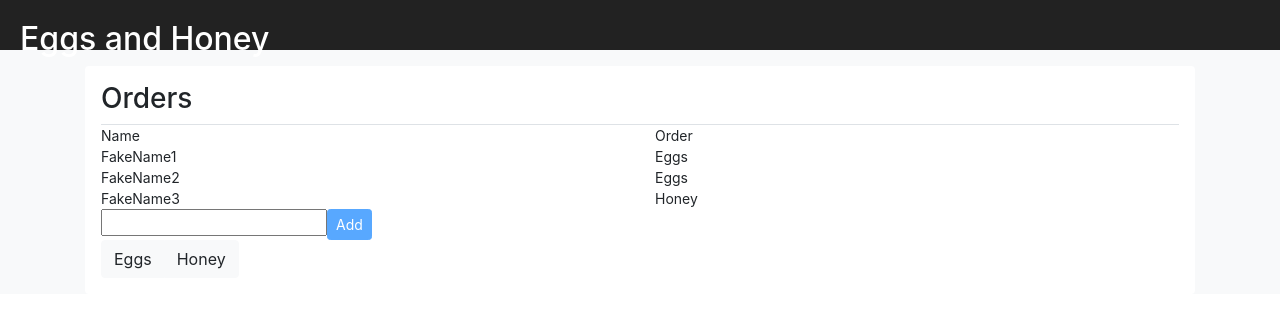
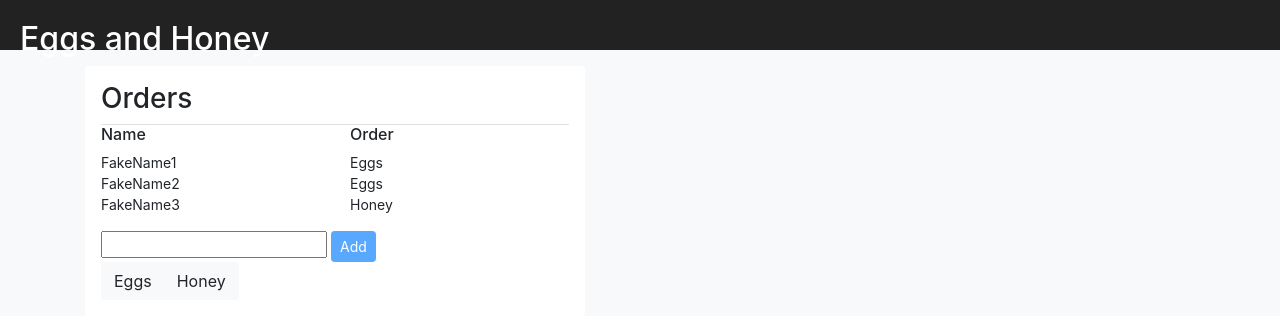
Before and after one commit to Yakimych/eggs-and-honey-react, a React (Create React App) app: page / in a window 1280 px wide. Shown: the top 330 px of the page. Built offline with nearby package versions, Linux system fonts and the light colour scheme.

Commit message:
Add minor styling to the user page

```diff
--- a/src/components/OrderList/AddOrder.js
+++ b/src/components/OrderList/AddOrder.js
@@ -21,8 +21,8 @@ class AddOrder extends React.Component<AddOrderProps, AddOrderState> {
 
   render() {
     return (
-      <div>
-        <input type="text" onChange={this.nameChanged} />
+      <div className="mt-3">
+        <input type="text" className="mr-1" onChange={this.nameChanged} />
         <button
           className="btn btn-primary btn-sm"
           onClick={() => this.state.product != null
--- a/src/components/OrderList/OrderList.js
+++ b/src/components/OrderList/OrderList.js
@@ -8,8 +8,8 @@ let OrderList = (props: OrderListProps) => {
   return (
     <div>
       <div className='row'>
-        {props.actionLabel && <span className="col">{props.actionLabel}</span>}
-        {props.columns.map((column: OrderListColumn, index: number) => <span className="col" key={index}>{column.label}</span>)}
+        {props.actionLabel && <h4 className="col">{props.actionLabel}</h4>}
+        {props.columns.map((column: OrderListColumn, index: number) => <h6 className="col" key={index}>{column.label}</h6>)}
       </div>
       {props.displayOrders.map((order: DisplayOrder, index: number) =>
         <OrderRow
--- /dev/null
+++ b/src/components/Pages/UserPage.css
@@ -0,0 +1,3 @@
+.user-page-container {
+  max-width: 500px;
+}
--- a/src/components/Pages/UserPage.js
+++ b/src/components/Pages/UserPage.js
@@ -2,11 +2,12 @@
 import type { OrderListContainerProps } from '../../types/OrderListContainerTypes';
 import React from 'react';
 import OrderListContainer from '../OrderListContainers/OrderListContainer';
+import './UserPage.css';
 
 class UserPage extends React.Component<OrderListContainerProps> {
   render() {
     return (
-      <div className="my-3 p-3 bg-white rounded box-shadow">
+      <div className="my-3 p-3 bg-white rounded box-shadow user-page-container">
         <h3 className="border-bottom border-gray pb-2 mb-0">Orders</h3>
         <OrderListContainer {...this.props} />
       </div>
```
